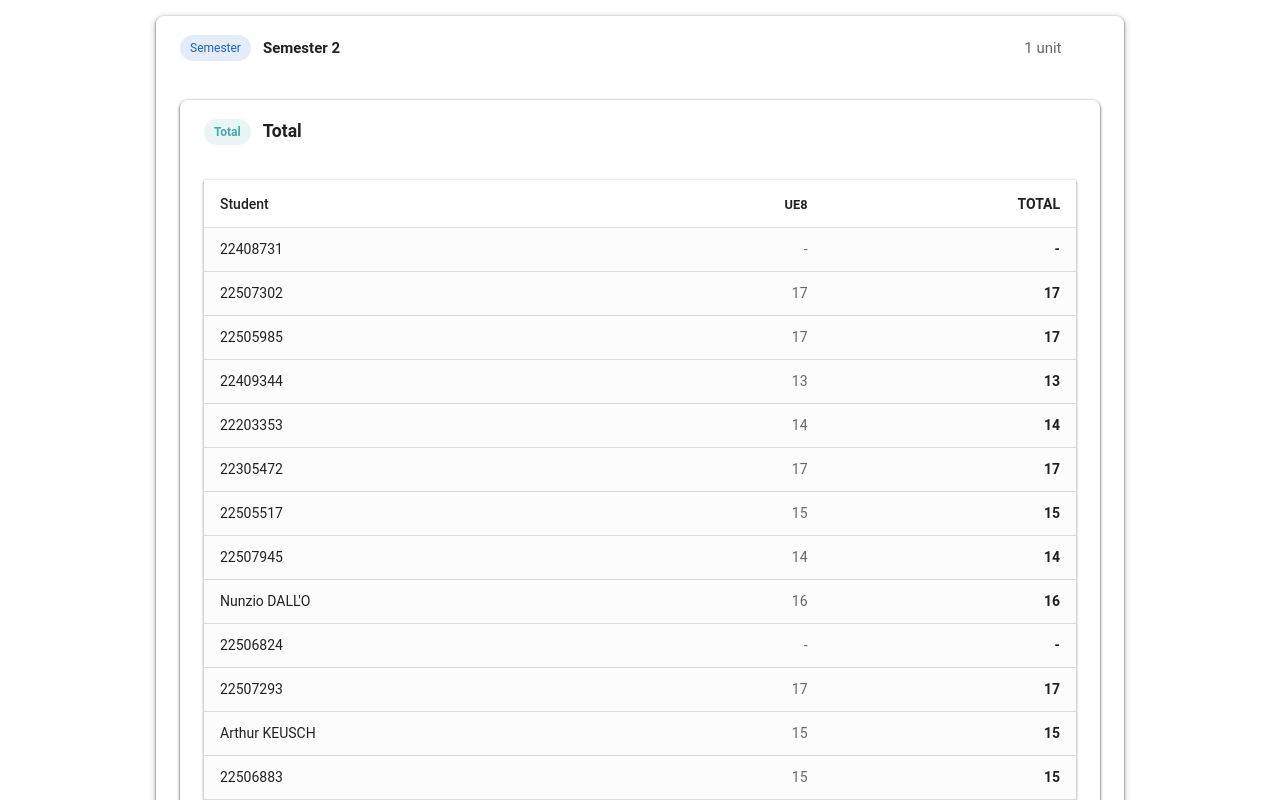
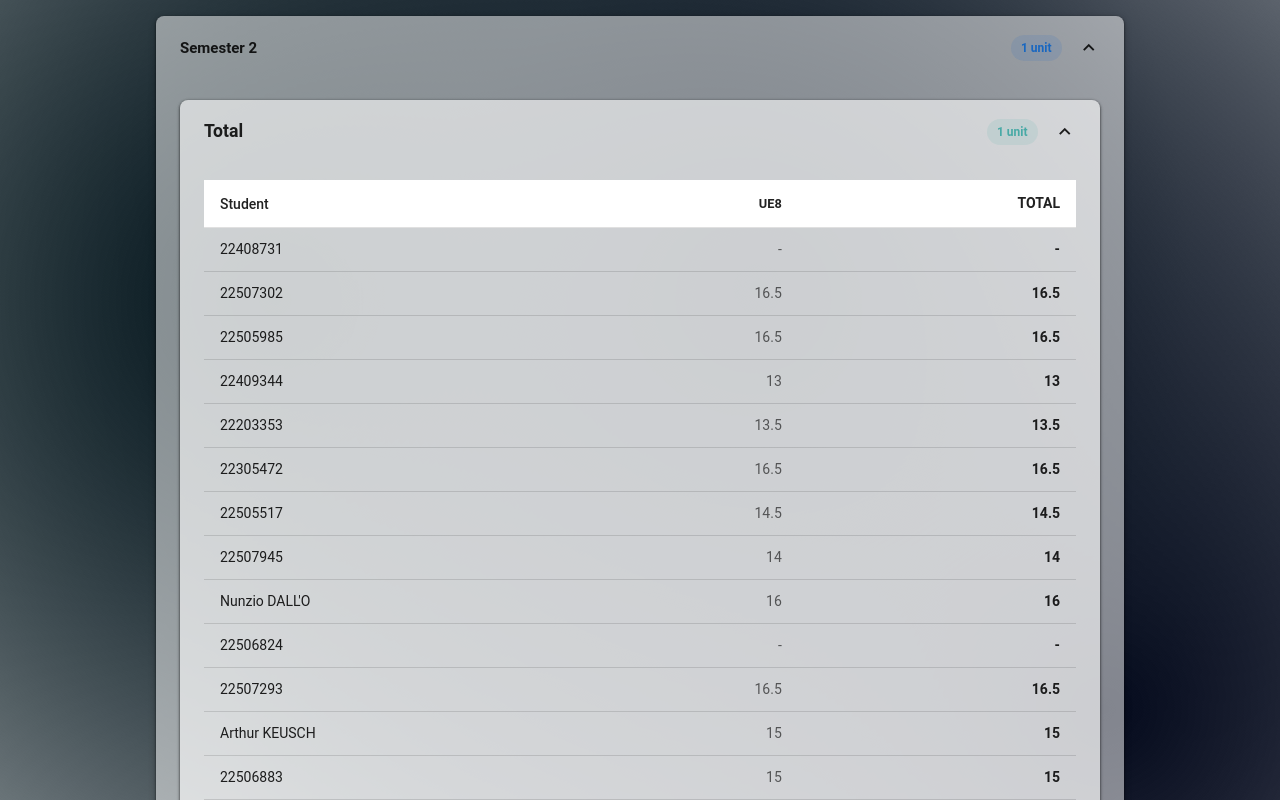
Before and after one commit to arthurkeusch/IoT-Marks, a Vue app in the folder IoT-Marks/: page / in a window 1280 px wide. Shown: the top 800 px of the page. Built offline with nearby package versions, Linux system fonts and the light colour scheme.

Commit message:
Moving to Vuetify (2)

```diff
--- a/IoT-Marks/index.html
+++ b/IoT-Marks/index.html
@@ -4,6 +4,7 @@
     <meta charset="UTF-8">
     <link rel="icon" href="/favicon.svg" type="image/svg+xml">
     <meta name="viewport" content="width=device-width, initial-scale=1.0">
+    <link href="https://cdn.jsdelivr.net/npm/@mdi/font@latest/css/materialdesignicons.min.css" rel="stylesheet">
     <title>IoT Marks</title>
   </head>
   <body>
--- a/IoT-Marks/package.json
+++ b/IoT-Marks/package.json
@@ -4,7 +4,7 @@
   "private": true,
   "type": "module",
   "scripts": {
-    "dev": "vite",
+    "dev": "vite --host",
     "build": "vite build",
     "preview": "vite preview"
   },
@@ -13,6 +13,7 @@
     "vuetify": "^4.0.6"
   },
   "devDependencies": {
+    "@mdi/font": "^7.4.47",
     "@vitejs/plugin-vue": "^6.0.3",
     "vite": "^7.3.1",
     "vite-plugin-vue-devtools": "^8.0.5",
--- a/IoT-Marks/src/App.vue
+++ b/IoT-Marks/src/App.vue
@@ -4,8 +4,12 @@
 </script>
 
 <template>
+  <div class="bg"></div>
   <VApp>
-    <VMain class="d-flex flex-column align-center h-100">
+    <VMain
+      class="d-flex flex-column align-center h-100"
+      style="width: 100vw; height: 100vh; overflow: auto;"
+    >
       <Vizualizer class="flex-grow-1" />
       <Footer />
     </VMain>
@@ -13,4 +17,64 @@
 </template>
 
 <style scoped>
+  .bg {
+    position: absolute;
+    top: 0;
+    left: 0;
+    width: 100vw;
+    height: 100vh;
+    overflow: hidden;
+    z-index: 0;
+  }
+
+  .bg::before {
+    content: "";
+    position: absolute;
+    top: -100%;
+    left: -100%;
+    width: 300%;
+    height: 300%;
+    z-index: -1;
+
+    --primary-base: color-mix(in srgb,
+      rgb(var(--v-theme-primary))
+    , black 85%);
+    --color-1: var(--primary-base);
+    --color-2: hsl(from var(--primary-base) calc(h + 35) s l);
+    --color-3: hsl(from var(--primary-base) calc(h - 35) s l);
+
+    background-image:
+      radial-gradient(circle at 35% 35%, var(--color-1) 0%, transparent 35%),
+      radial-gradient(circle at 65% 35%, var(--color-2) 0%, transparent 35%),
+      radial-gradient(circle at 50% 65%, var(--color-3) 0%, transparent 35%);
+    background-repeat: no-repeat;
+
+    animation: flow 20s ease-in-out infinite alternate;
+  }
+
+  @keyframes flow {
+    0% {
+      transform: rotate(0deg) scale(1);
+      background-size: 100% 100%, 100% 100%, 100% 100%;
+      background-position: 0% 0%, 0% 0%, 0% 0%;
+    }
+    25% {
+      background-size: 130% 130%, 80% 80%, 100% 100%;
+      background-position: -5% -5%, 10% 5%, 0% 5%;
+    }
+    50% {
+      transform: rotate(180deg) scale(1.1);
+      background-size: 80% 80%, 130% 130%, 90% 90%;
+      background-position: 5% 5%, -10% -10%, 5% 10%;
+    }
+    75% {
+      background-size: 100% 100%, 90% 90%, 130% 130%;
+      background-position: 0% 0%, 5% -5%, -5% -5%;
+    }
+    100% {
+      transform: rotate(360deg) scale(1);
+      background-size: 100% 100%, 100% 100%, 100% 100%;
+      background-position: 0% 0%, 0% 0%, 0% 0%;
+    }
+  }
 </style>
--- a/IoT-Marks/src/assets/base.css
+++ /dev/null
@@ -1,94 +0,0 @@
-/* color palette from <https://github.com/vuejs/theme> */
-:root {
-  --vt-c-white: #ffffff;
-  --vt-c-white-soft: #f8f8f8;
-  --vt-c-white-mute: #f2f2f2;
-
-  --vt-c-black: #181818;
-  --vt-c-black-soft: #222222;
-  --vt-c-black-mute: #282828;
-
-  --vt-c-indigo: #2c3e50;
-
-  --vt-c-divider-light-1: rgba(60, 60, 60, 0.29);
-  --vt-c-divider-light-2: rgba(60, 60, 60, 0.12);
-  --vt-c-divider-dark-1: rgba(84, 84, 84, 0.65);
-  --vt-c-divider-dark-2: rgba(84, 84, 84, 0.48);
-
-  --vt-c-text-light-1: var(--vt-c-indigo);
-  --vt-c-text-light-2: rgba(60, 60, 60, 0.66);
-  --vt-c-text-dark-1: var(--vt-c-white);
-  --vt-c-text-dark-2: rgba(235, 235, 235, 0.64);
-
-  --bg: #0b1020;
-  --line: rgba(255, 255, 255, 0.12);
-  --grid: rgba(255, 255, 255, 0.10);
-  --text: rgba(255, 255, 255, 0.92);
-  --muted: rgba(255, 255, 255, 0.62);
-}
-
-/* semantic color variables for this project */
-:root {
-  --color-background: var(--vt-c-white);
-  --color-background-soft: var(--vt-c-white-soft);
-  --color-background-mute: var(--vt-c-white-mute);
-
-  --color-border: var(--vt-c-divider-light-2);
-  --color-border-hover: var(--vt-c-divider-light-1);
-
-  --color-heading: var(--vt-c-text-light-1);
-  --color-text: var(--vt-c-text-light-1);
-
-  --section-gap: 160px;
-}
-
-@media (prefers-color-scheme: dark) {
-  :root {
-    --color-background: var(--bg);
-    --color-background-soft: rgba(255, 255, 255, 0.045);
-    --color-background-mute: rgba(255, 255, 255, 0.025);
-
-    --color-border: var(--line);
-    --color-border-hover: rgba(255, 255, 255, 0.18);
-
-    --color-heading: var(--text);
-    --color-text: var(--text);
-  }
-}
-
-*,
-*::before,
-*::after {
-  box-sizing: border-box;
-  margin: 0;
-  font-weight: normal;
-}
-
-body {
-  min-height: 100vh;
-  color: var(--color-text);
-  background: radial-gradient(1200px 600px at 15% 0%, rgba(78, 161, 255, 0.16), transparent 55%),
-  radial-gradient(900px 500px at 85% 10%, rgba(102, 240, 255, 0.10), transparent 60%),
-  var(--color-background);
-  transition:
-          color 0.5s,
-          background-color 0.5s;
-  line-height: 1.6;
-  font-family:
-          Inter,
-          -apple-system,
-          BlinkMacSystemFont,
-          "Segoe UI",
-          Roboto,
-          Oxygen,
-          Ubuntu,
-          Cantarell,
-          "Fira Sans",
-          "Droid Sans",
-          "Helvetica Neue",
-          sans-serif;
-  font-size: 15px;
-  text-rendering: optimizeLegibility;
-  -webkit-font-smoothing: antialiased;
-  -moz-osx-font-smoothing: grayscale;
-}
--- a/IoT-Marks/src/assets/main.css
+++ /dev/null
@@ -1 +0,0 @@
-@import './base.css';
--- a/IoT-Marks/src/components/Vizualizer.vue
+++ b/IoT-Marks/src/components/Vizualizer.vue
@@ -52,11 +52,11 @@
           let studentCoeff = 0;
           for (const mark of subject.marks) {
             const studentMark = mark.marks[student.studentId];
-            if (studentMark) {
+            if (studentMark !== undefined) {
               studentTotal += studentMark * mark.coeff;
               studentCoeff += mark.coeff;
             }
-            if (studentCoeff > 0) subjectTotal[student.studentId] = Math.round(studentTotal / studentCoeff, 2);
+            if (studentCoeff > 0) subjectTotal[student.studentId] = Math.round(studentTotal / studentCoeff * 100) / 100;
             else                  subjectTotal[student.studentId] = null;
           }
         }
@@ -74,7 +74,7 @@
             studentTotal += studentMark;
             studentCoeff += 1;
           }
-          if (studentCoeff > 0) total[student.studentId] = Math.round(studentTotal / studentCoeff, 2);
+          if (studentCoeff > 0) total[student.studentId] = Math.round(studentTotal / studentCoeff * 100) / 100;
           else                  total[student.studentId] = null;
         }
       }
@@ -86,12 +86,14 @@
   const totalTableHeaders = computed(() => {
     const headers = {};
     for (const semester of marks.value) {
-      headers[semester.id] = [
-                                       { title: 'Student', key: 'student',         align: 'start' },
-        ...semester.subjects.map(s => ({ title: s.id,      key: `subject-${s.id}`, align: 'end'   })),
-                                       { title: 'Total',   key: 'total',           align: 'end'   }
-      ];
+      headers[semester.id] = [];
+      headers[semester.id].push({ title: 'Student', key: 'student', align: 'start' });
+      for (let subjectIdx = 0; subjectIdx < semester.subjects.length; subjectIdx++) {
+        headers[semester.id].push({ title: semester.subjects[subjectIdx].id, key: `subject-${subjectIdx}`, align: 'end' });
+      }
+      headers[semester.id].push({ title: 'Total', key: 'total', align: 'end' });
     }
+    console.debug(headers);
     return headers;
   });
 
@@ -100,10 +102,16 @@
     for (const semester of marks.value) {
       items[semester.id] = students.value.map(student => ({
         student: student.name || student.studentId,
-        ...Object.fromEntries(semester.subjects.map(s => [`subject-${s.id}`, s.total[student.studentId] ?? '-'])),
         total: semester.total[student.studentId] ?? '-'
       }));
+      for (let studentIdx = 0; studentIdx < students.value.length; studentIdx++) {
+        const student = students.value[studentIdx];
+        for (let subjectIdx = 0; subjectIdx < semester.subjects.length; subjectIdx++) {
+          items[semester.id][studentIdx][`subject-${subjectIdx}`] = semester.subjects[subjectIdx].total[student.studentId] ?? '-';
+        }
+      }
     }
+    console.debug(items);
     return items;
   });
 
@@ -112,13 +120,15 @@
     for (const semester of marks.value) {
       headers[semester.id] = {};
       for (const subject of semester.subjects) {
-        headers[semester.id][subject.id] = [
-                                     { title: 'Student', key: 'student',        align: 'start' },
-          ...subject.marks.map(m => ({ title: m.name,    key: `mark-${m.name}`, align: 'end'   })),
-                                     { title: 'Total',   key: 'total',          align: 'end'   }
-        ];
+        headers[semester.id][subject.id] = [];
+        headers[semester.id][subject.id].push({ title: 'Student', key: 'student', align: 'start' });
+        for (let markIdx = 0; markIdx < subject.marks.length; markIdx++) {
+          headers[semester.id][subject.id].push({ title: subject.marks[markIdx].name, key: `mark-${markIdx}`, align: 'end' });
+        }
+        headers[semester.id][subject.id].push({ title: 'Total', key: 'total', align: 'end' });
       }
     }
+    console.debug(headers);
     return headers;
   });
 
@@ -129,11 +139,17 @@
       for (const subject of semester.subjects) {
         items[semester.id][subject.id] = students.value.map(student => ({
           student: student.name || student.studentId,
-          ...Object.fromEntries(subject.marks.map(m => [`mark-${m.name}`, m.marks[student.studentId] ?? '-'])),
           total: subject.total[student.studentId] ?? '-'
         }));
+        for (let studentIdx = 0; studentIdx < students.value.length; studentIdx++) {
+          const student = students.value[studentIdx];
+          for (let markIdx = 0; markIdx < subject.marks.length; markIdx++) {
+            items[semester.id][subject.id][studentIdx][`mark-${markIdx}`] = subject.marks[markIdx].marks[student.studentId] ?? '-';
+          }
+        }
       }
     }
+    console.debug(items);
     return items;
   });
 </script>
@@ -158,10 +174,11 @@
         <!-- Semester Title -->
         <VExpansionPanelTitle>
           <div class="d-flex align-center w-100 pr-4">
-            <VChip size="small" color="primary" variant="tonal" class="mr-3"> Semester </VChip>
             <span class="text-h6 font-weight-bold">{{ semester.name }}</span>
             <VSpacer />
-            <span class="text-caption text-medium-emphasis">{{ semester.subjects.length }} unit{{ semester.subjects.length !== 1 ? 's' : '' }}</span>
+            <VChip size="small" color="primary" variant="tonal" class="font-weight-bold">
+              {{ semester.subjects.length }} unit{{ semester.subjects.length !== 1 ? 's' : '' }}
+            </VChip>
           </div>
         </VExpansionPanelTitle>
 
@@ -177,12 +194,16 @@
             <VExpansionPanel
               :value="'total-' + semester.id"
               class="mb-2 rounded-lg elevation-1"
+              style="background-color: rgba(var(--v-theme-surface), 0.6)"
             >
               <!-- Subject Title -->
               <VExpansionPanelTitle>
                 <div class="d-flex align-center w-100 pr-4">
-                  <VChip size="small" color="secondary" variant="tonal" class="mr-3 font-weight-bold"> Total </VChip>
                   <span class="text-subtitle-1 font-weight-bold" style="font-size: 1.1rem">Total</span>
+                  <VSpacer />
+                  <VChip size="small" color="secondary" variant="tonal" class="font-weight-bold">
+                    {{ semester.subjects.length }} unit{{ semester.subjects.length !== 1 ? 's' : '' }}
+                  </VChip>
                 </div>
               </VExpansionPanelTitle>
 
@@ -192,38 +213,58 @@
                   :headers="totalTableHeaders[semester.id]"
                   :items="totalTableItems[semester.id]"
                   density="comfortable"
-                  class="elevation-1"
-                  style="background-color: rgb(var(--v-theme-surface-light), 0.2)"
+                  class="bg-transparent"
                   fixed-header
                   hover
                 >
+                  <!-- Marks headers -->
                   <template
-                    v-for="subject in semester.subjects"
-                    :key="`header-${subject.id}`"
-                    v-slot:[`header.subject-${subject.id}`]="{ column }"
+                    v-for="(item, index) in semester.subjects"
+                    :key="`header-${index}`"
+                    v-slot:[`header.subject-${index}`]="{ column, isSorted, sortBy }"
                   >
+                    <VIcon
+                      v-if="column.sortable"
+                      :icon="isSorted(column) &&sortBy.find(
+                        sort => sort.key === column.key).order == 'desc'
+                      ? 'mdi-arrow-down' : 'mdi-arrow-up'"
+                      :class="[
+                        'v-data-table-header__sort-icon',
+                        { 'v-data-table-header__sort-icon--active': isSorted(column) }
+                      ]"
+                    />
                     <span style="font-size: 0.8rem; font-weight: 600">{{ column.title }}</span>
                   </template>
 
-                  <template v-slot:header.total="{ column }">
+                  <!-- Total header -->
+                  <template v-slot:header.total="{ column, isSorted, sortBy }">
+                    <VIcon
+                      v-if="column.sortable"
+                      :icon="isSorted(column) &&sortBy.find(
+                        sort => sort.key === column.key).order == 'desc'
+                      ? 'mdi-arrow-down' : 'mdi-arrow-up'"
+                      :class="[
+                        'v-data-table-header__sort-icon',
+                        { 'v-data-table-header__sort-icon--active': isSorted(column) }
+                      ]"
+                    />
                     <span class="text-uppercase font-weight-bold">{{ column.title }}</span>
                   </template>
 
-                  <template v-slot:item.student="{ value }">
-                    <span>{{ value }}</span>
-                  </template>
-
+                  <!-- Mark columns -->
                   <template
-                    v-for="subject in semester.subjects"
-                    :key="`item-${subject.id}`"
-                    v-slot:[`item.subject-${subject.id}`]="{ value }"
+                    v-for="(item, index) in semester.subjects"
+                    :key="`item-${index}`"
+                    v-slot:[`item.subject-${index}`]="{ value }"
                   >
                     <span class="text-medium-emphasis">{{ value }}</span>
                   </template>
 
+                  <!-- Total column -->
                   <template v-slot:item.total="{ value }">
                     <span class="font-weight-bold">{{ value }}</span>
                   </template>
+
                 </VDataTableVirtual>
               </VExpansionPanelText>
             </VExpansionPanel>
@@ -238,11 +279,12 @@
               <!-- Subject Title -->
               <VExpansionPanelTitle>
                 <div class="d-flex align-center w-100 pr-4">
-                  <VChip size="small" color="secondary" variant="tonal" class="mr-3"> UE </VChip>
                   <span class="text-subtitle-1 mr-3">{{ subject.name }}</span>
                   <span class="text-medium-emphasis" style="font-size: 0.85rem">({{ subject.id }})</span>
                   <VSpacer />
-                  <span class="text-caption text-medium-emphasis">{{ subject.marks.length }} mark{{ subject.marks.length !== 1 ? 's' : '' }}</span>
+                  <VChip size="small" color="secondary" variant="tonal">
+                    {{ subject.marks.length }} mark{{ subject.marks.length !== 1 ? 's' : '' }}
+                  </VChip>
                 </div>
               </VExpansionPanelTitle>
 
@@ -252,39 +294,59 @@
                   :headers="subjectTableHeaders[semester.id][subject.id]"
                   :items="subjectTableItems[semester.id][subject.id]"
                   density="comfortable"
-                  class="elevation-1"
-                  style="background-color: rgb(var(--v-theme-surface-light), 0.2)"
+                  class="bg-transparent"
                   fixed-header
                   hover
                 >
+                  <!-- Marks headers -->
                   <template
-                    v-for="mark in subject.marks"
-                    :key="`header-${mark.name}`"
-                    v-slot:[`header.mark-${mark.name}`]="{ column }"
+                    v-for="(item, index) in subject.marks"
+                    :key="`header-${index}`"
+                    v-slot:[`header.mark-${index}`]="{ column, isSorted, sortBy }"
                   >
-                    <span class="text-uppercase" style="font-size: 0.8rem; font-weight: 600">{{ mark.name }}</span>
-                    <span class="text-medium-emphasis ml-1">({{ mark.coeff }})</span>
+                    <VIcon
+                      v-if="column.sortable"
+                      :icon="isSorted(column) &&sortBy.find(
+                        sort => sort.key === column.key).order == 'desc'
+                      ? 'mdi-arrow-down' : 'mdi-arrow-up'"
+                      :class="[
+                        'v-data-table-header__sort-icon',
+                        { 'v-data-table-header__sort-icon--active': isSorted(column) }
+                      ]"
+                    />
+                    <span class="text-uppercase" style="font-size: 0.8rem; font-weight: 600">{{ item.name }}</span>
+                    <span class="text-medium-emphasis ml-1">({{ item.coeff }})</span>
                   </template>
 
-                  <template v-slot:header.total="{ column }">
+                  <!-- Total header -->
+                  <template v-slot:header.total="{ column, isSorted, sortBy }">
+                    <VIcon
+                      v-if="column.sortable"
+                      :icon="isSorted(column) &&sortBy.find(
+                        sort => sort.key === column.key).order == 'desc'
+                      ? 'mdi-arrow-down' : 'mdi-arrow-up'"
+                      :class="[
+                        'v-data-table-header__sort-icon',
+                        { 'v-data-table-header__sort-icon--active': isSorted(column) }
+                      ]"
+                    />
                     <span class="text-uppercase font-weight-bold">{{ column.title }}</span>
                   </template>
 
-                  <template v-slot:item.student="{ value }">
-                    <span>{{ value }}</span>
-                  </template>
-
+                  <!-- Mark columns -->
                   <template
-                    v-for="mark in subject.marks"
-                    :key="`item-${mark.name}`"
-                    v-slot:[`item.mark-${mark.name}`]="{ value }"
+                    v-for="(item, index) in subject.marks"
+                    :key="`item-${index}`"
+                    v-slot:[`item.mark-${index}`]="{ value }"
                   >
                     <span class="text-medium-emphasis">{{ value }}</span>
                   </template>
 
+                  <!-- Total column -->
                   <template v-slot:item.total="{ value }">
                     <span class="font-weight-bold">{{ value }}</span>
                   </template>
+
                 </VDataTableVirtual>
               </VExpansionPanelText>
             </VExpansionPanel>
--- a/IoT-Marks/src/plugins/vuetify.js
+++ b/IoT-Marks/src/plugins/vuetify.js
@@ -1,4 +1,5 @@
 import 'vuetify/styles'
+import '@mdi/font/css/materialdesignicons.css'
 import { createVuetify } from 'vuetify'
 import * as components from 'vuetify/components'
 import * as directives from 'vuetify/directives'
@@ -6,6 +7,9 @@ import * as directives from 'vuetify/directives'
 export default createVuetify({
   components,
   directives,
+  icons: {
+    defaultSet: 'mdi',
+  },
   theme: {
     themes: {
       light: {
--- a/IoT-Marks/vite.config.js
+++ b/IoT-Marks/vite.config.js
@@ -12,6 +12,12 @@ export default defineConfig({
     vueDevTools(),
     vuetify({ autoImport: true }),
   ],
+  server: {
+    host: true, // Écoute sur 0.0.0.0
+    allowedHosts: [
+      '5173.vscode.anhilyx.fr'
+    ]
+  },
   resolve: {
     alias: {
       '@': fileURLToPath(new URL('./src', import.meta.url))
```
Also changed, not shown: IoT-Marks/src/assets/logo.svg (deleted), 1 other file (tests, documents, lock files or other folders).
